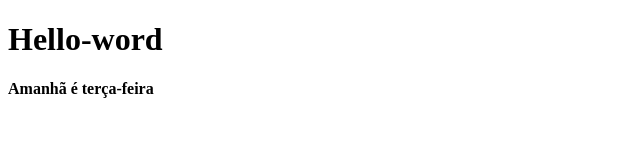
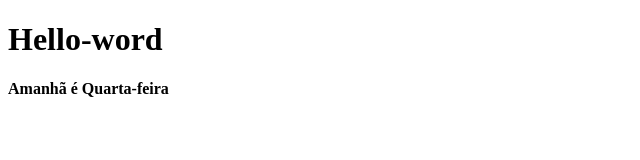
Before and after one commit to RA18509775/Hello-Word, a plain HTML site: page index.html in a window 1280 px wide. Shown: the full height of the page, 0-640 px from the left. Drawn offline with Linux system fonts and the light colour scheme.

Commit message:
Quarta uhuuu

```diff
--- a/index.html
+++ b/index.html
@@ -9,6 +9,6 @@
 
 
     <h1>Hello-word</h1>
-    <p><strong>Amanhã é terça-feira</strong></p>
+    <p><strong>Amanhã é Quarta-feira</strong></p>
 </body>
 </html>
```
